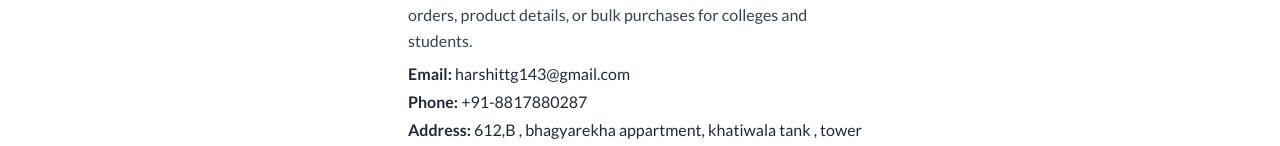
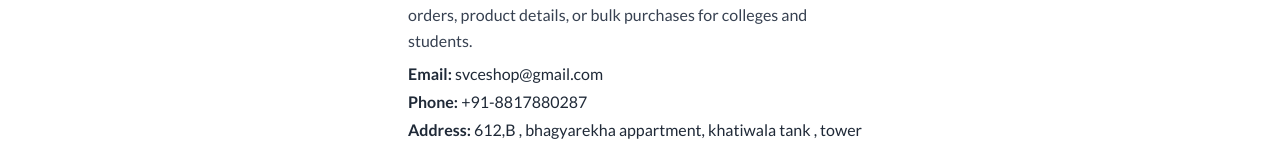
Before and after one commit to abhirajjaiswal010/file-project, a React (Vite) app in the folder frontend/: page /contact-us in a window 1280 px wide. Shown: the part 164-310 px from the top of the page. Built offline with nearby package versions, Linux system fonts and the light colour scheme; a web font is replaced by a local one.

Commit message:
backend  changes

```diff
--- a/frontend/src/pages/razorpayApproval/cancellationandrefund.jsx
+++ b/frontend/src/pages/razorpayApproval/cancellationandrefund.jsx
@@ -5,7 +5,7 @@ export const CancellationsAndRefunds = () => (
   </h5>
 
   <p className="text-gray-700 text-base leading-relaxed mb-2">
-    You may cancel your order within <span className="font-semibold">12 hours</span> of placing it by contacting us at <a href="mailto:yourbusiness@email.com" className="text-blue-500 underline">harshittg143@gmail.com</a>. Please provide your order details to help us process the cancellation quickly.
+    You may cancel your order within <span className="font-semibold">12 hours</span> of placing it by contacting us at <a href="mailto:yourbusiness@email.com" className="text-blue-500 underline">svceshop@gmail.com</a>. Please provide your order details to help us process the cancellation quickly.
   </p>
 
   <p className="text-gray-700 text-base leading-relaxed mb-2">
--- a/frontend/src/pages/razorpayApproval/contactus.jsx
+++ b/frontend/src/pages/razorpayApproval/contactus.jsx
@@ -11,7 +11,7 @@ export const ContactUs = () => (
   </p>
 
   <div className="text-gray-800 text-base space-y-1">
-    <p><span className="font-semibold">Email:</span> harshittg143@gmail.com</p>
+    <p><span className="font-semibold">Email:</span> svceshop@gmail.com</p>
     <p><span className="font-semibold">Phone:</span> +91-8817880287</p>
     <p><span className="font-semibold capitalize">Address:</span> 612,B , bhagyarekha appartment, khatiwala tank , tower square , bhawarkuan Indore, 452010</p>
   </div>
--- a/frontend/src/pages/razorpayApproval/privacypolicy.jsx
+++ b/frontend/src/pages/razorpayApproval/privacypolicy.jsx
@@ -34,7 +34,7 @@ export const PrivacyPolicy = () => (
   </p>
 
   <p className="text-gray-700 text-base leading-relaxed">
-    For any concerns or questions about your privacy, please contact us at: <a href="mailto:harshittg143@gmail.com" className="text-blue-500 underline">harshittg143@gmail.com</a>.
+    For any concerns or questions about your privacy, please contact us at: <a href="mailto:svceshop@gmail.com" className="text-blue-500 underline">svceshop@gmail.com</a>.
   </p>
 </section>
 
--- a/frontend/src/pages/razorpayApproval/shippingPolicy.jsx
+++ b/frontend/src/pages/razorpayApproval/shippingPolicy.jsx
@@ -21,7 +21,7 @@ export const ShippingPolicy = () => (
   </p>
 
   <p className="text-gray-700 text-base leading-relaxed">
-    If your package is delayed beyond the expected delivery timeframe, please reach out to us at <span className="font-semibold">harshittg143@gmail.com</span> or via WhatsApp, and we will promptly coordinate with the courier to resolve the issue. Your satisfaction and trust are important to us.
+    If your package is delayed beyond the expected delivery timeframe, please reach out to us at <span className="font-semibold">svceshop@gmail.com</span> or via WhatsApp, and we will promptly coordinate with the courier to resolve the issue. Your satisfaction and trust are important to us.
   </p>
 </section>
 
```
